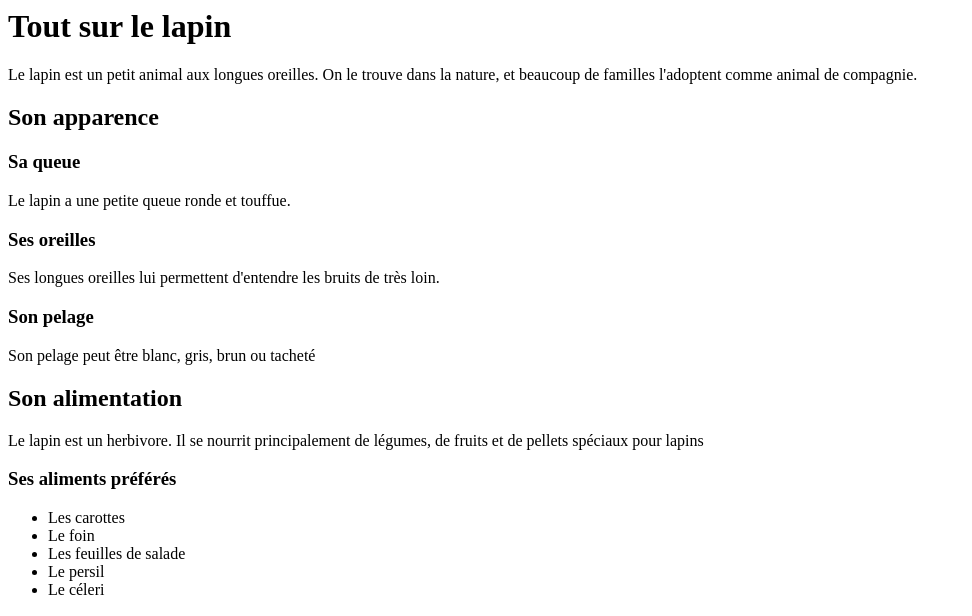
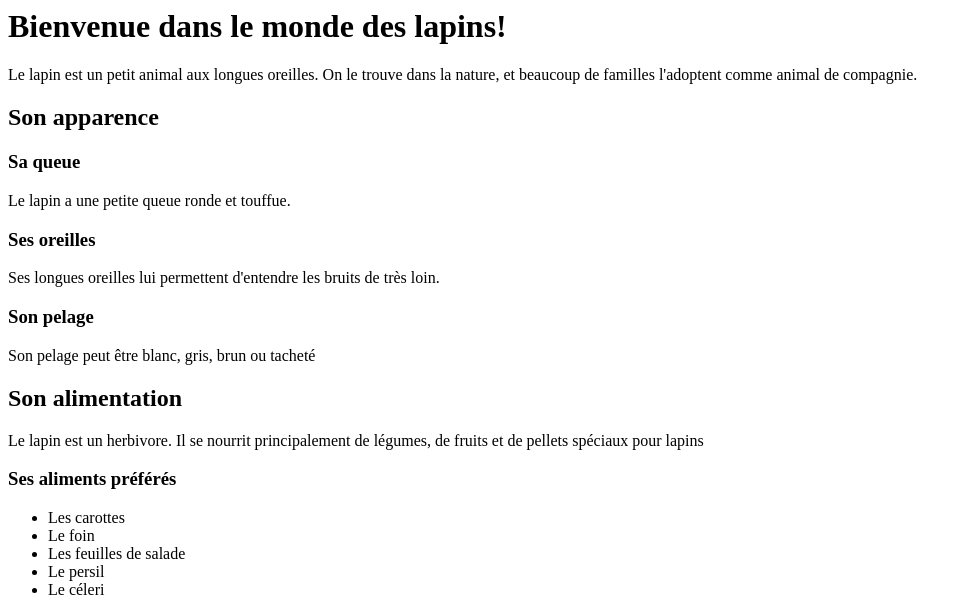
Before and after one commit to Gencei7/ma-premiere-page, a plain HTML site: page index.html in a window 1280 px wide. Shown: the top 616 px of the page, without its empty margins (0-972 px from the left). Drawn offline with Linux system fonts and the light colour scheme.

Commit message:
Revise main heading and maintain rabbit content
Modification du titre de la page du lapin

```diff
--- a/index.html
+++ b/index.html
@@ -6,7 +6,7 @@
         <title>Tout sur le lapin</title>
     </head>
     <body>
-<h1>Tout sur le lapin</h1>
+<h1>Bienvenue dans le monde des lapins!</h1>
 <p>Le lapin est un petit animal aux longues oreilles. On le trouve dans la nature, et beaucoup de familles l'adoptent comme animal de compagnie.</p>
 
 <h2>Son apparence</h2>
```
